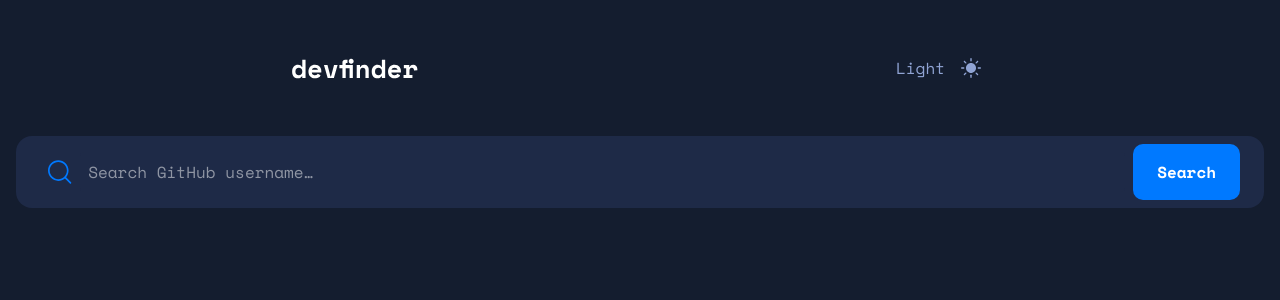
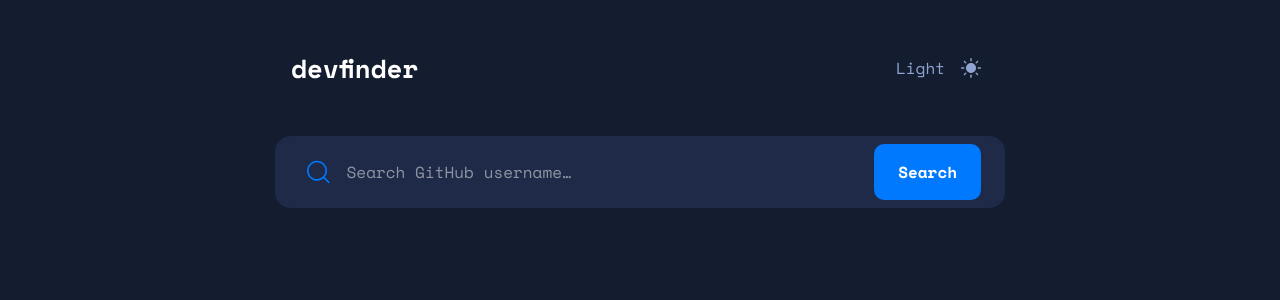
Before and after one commit to Sara01romao/devfind, a Next.js app: page / in a window 1280 px wide. Shown: the top 300 px of the page. Built offline with nearby package versions, Linux system fonts and the light colour scheme.

Commit message:
created get user when submit

```diff
--- a/src/app/_component/search.tsx
+++ b/src/app/_component/search.tsx
@@ -1,16 +1,32 @@
 'use client';
+import { userProps } from "app/page";
+import { SetStateAction, useState } from "react";
 
-import { ChangeEvent, useState } from "react"
+type searchProps = {
+  searchUser: (value: SetStateAction<userProps>) => void;
+}
 
-export function Search() {
+export function Search({ searchUser }: searchProps) {
   const [search, setSearch] = useState<string>('');
 
-  function handleSearch(e: ChangeEvent<HTMLInputElement>) {
+  async function getUser() {
+    const response = await fetch(`https://api.github.com/users/${search}`);
+    const data = await response.json()
+
+    if (data) {
+      searchUser(data)
+    }
+    console.log(data)
+  }
+
+  function handleSearch(e: React.FormEvent) {
     e.preventDefault();
+    console.log(search)
+    getUser()
   }
 
   return (
-    <form onSubmit={() => handleSearch} className="w-full flex bg-white dark:bg-[#1E2A47] p-2 px-2 sm:px-6 rounded-2xl">
+    <form onSubmit={handleSearch} className="max-w-[730px] w-full mx-auto flex bg-white dark:bg-[#1E2A47] p-2 px-2 sm:px-6 rounded-2xl shadow-lg shadow-gray-200/80 dark:shadow-none">
       <div className="w-full flex px-2 gap-2 items-center bg-white dark:bg-[#1E2A47]">
         <svg width="25" height="24" viewBox="0 0 25 24" fill="none" xmlns="http://www.w3.org/2000/svg">
           <path fillRule="evenodd" clipRule="evenodd" d="M10.6087 0C4.7591 0 0 4.74609 0 10.5797C0 16.4133 4.75915 21.1594 10.6087 21.1594C13.2162 21.1594 15.6071 20.2163 17.4563 18.6542L22.575 23.747C22.7449 23.9157 22.9664 24 23.1884 24C23.4118 24 23.635 23.9145 23.8049 23.7438C24.1435 23.4032 24.142 22.8527 23.8017 22.5139L18.6893 17.4274C20.2652 15.5807 21.2174 13.189 21.2174 10.5797C21.2174 4.74609 16.4582 0 10.6087 0ZM16.9346 16.7705C18.5071 15.1744 19.4782 12.9879 19.4782 10.5797C19.4782 5.70488 15.4994 1.73908 10.6087 1.73908C5.71794 1.73908 1.73913 5.70488 1.73913 10.5797C1.73913 15.4542 5.71794 19.4203 10.6087 19.4203C13.0163 19.4203 15.2029 18.4591 16.8027 16.9016C16.8211 16.879 16.8407 16.8571 16.8617 16.836C16.885 16.8125 16.9094 16.7907 16.9346 16.7705Z" fill="#0079FF" />
```
